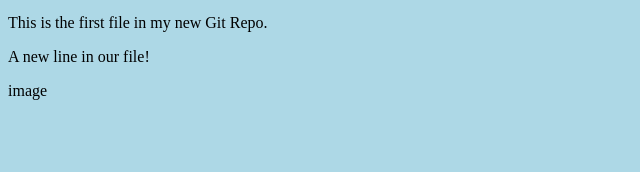
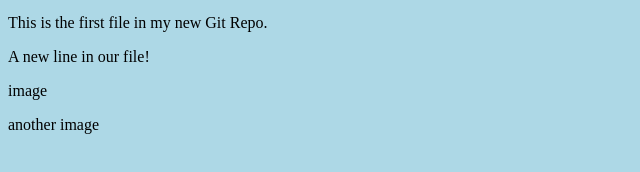
Before and after one commit to Arasan-Github/arasanSchools.github.io, a plain HTML site: page index.html in a window 1280 px wide. Shown: the part 100-272 px from the top of the page, without its empty margins (0-640 px from the left). Drawn offline with Linux system fonts and the light colour scheme.

Commit message:
another image added

```diff
--- a/index.html
+++ b/index.html
@@ -11,5 +11,6 @@
 <p>This is the first file in my new Git Repo.</p>
 <p>A new line in our file!</p>
 <p>image</p>
+<p>another image</p>
 </body>
 </html>
```
